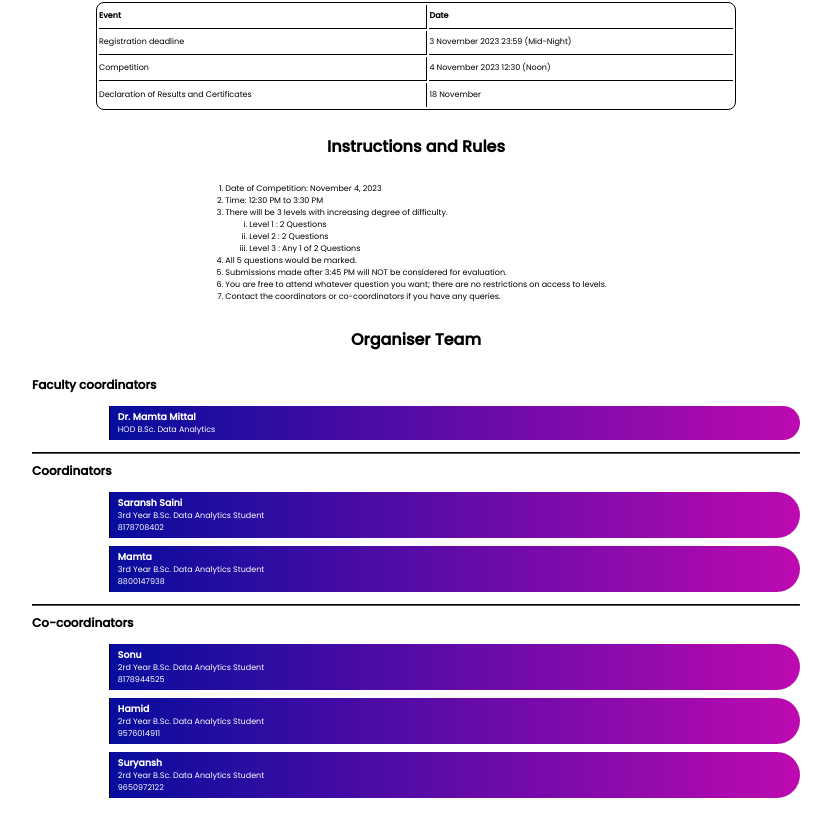
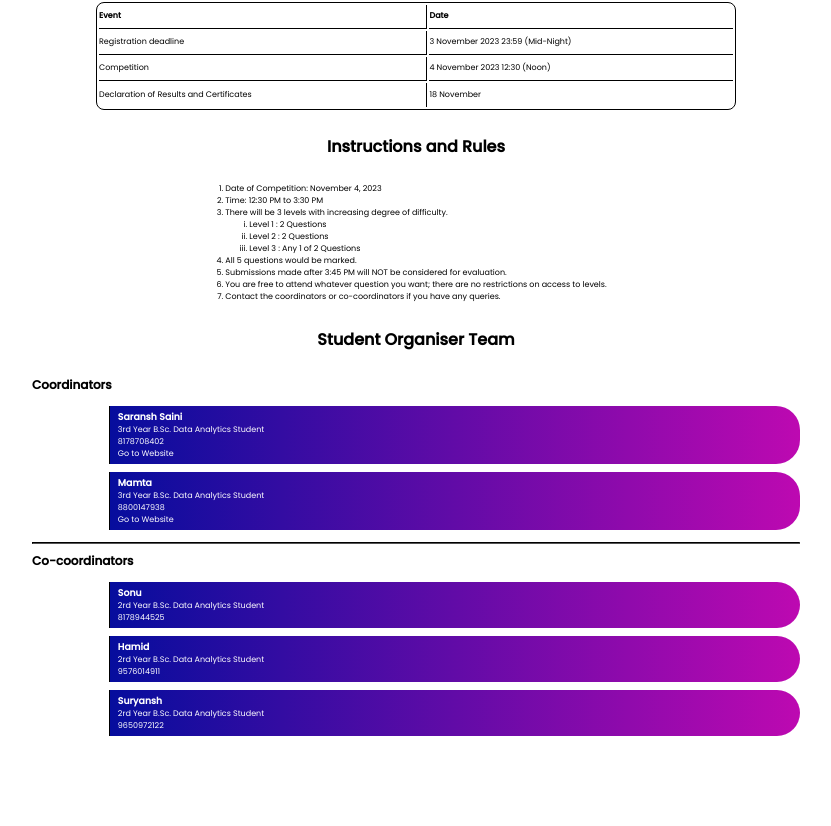
Before and after one commit to Saransh482003/Code-Spardha-Website, a Next.js app: page / in a window 1280 px wide. Shown: the part 767-1593 px from the top of the page, without its empty margins (224-1055 px from the left). After the commit the page ends 1531 px from the top, so only its background shows below. Built offline with nearby package versions, Linux system fonts and the light colour scheme.

Commit message:
websites added

```diff
--- a/pages/index.js
+++ b/pages/index.js
@@ -84,26 +84,20 @@ const home = () => {
         </ol>
       </section>
       <section className={styler.howTo}>
-        <h1 className={styler.howHeader}>Organiser Team</h1>
-        <div className={styler.container}>
-          <h1 className={styler.contHead}>Faculty coordinators</h1>
-          <div className={styler.entry}>
-            <h3 className={styler.name}>Dr. Mamta Mittal</h3>
-            <p className={styler.desc}>HOD B.Sc. Data Analytics</p>
-          </div>
-        </div>
-        <hr className={styler.hre}></hr>
+        <h1 className={styler.howHeader}>Student Organiser Team</h1>
         <div className={styler.container}>
           <h1 className={styler.contHead}>Coordinators</h1>
           <div className={styler.entry}>
             <h3 className={styler.name}>Saransh Saini</h3>
             <p className={styler.desc}>3rd Year B.Sc. Data Analytics Student</p>
             <p className={styler.desc}>8178708402</p>
+            <Link href="https://datakiscience.com/" className={styler.desc}>Go to Website</Link>
           </div>
           <div className={styler.entry}>
             <h3 className={styler.name}>Mamta</h3>
             <p className={styler.desc}>3rd Year B.Sc. Data Analytics Student</p>
             <p className={styler.desc}>8800147938</p>
+            <Link href="https://mamta-portfolio.onrender.com" className={styler.desc}>Go to Website</Link>
           </div>
         </div>
         <hr className={styler.hre}></hr>
```
